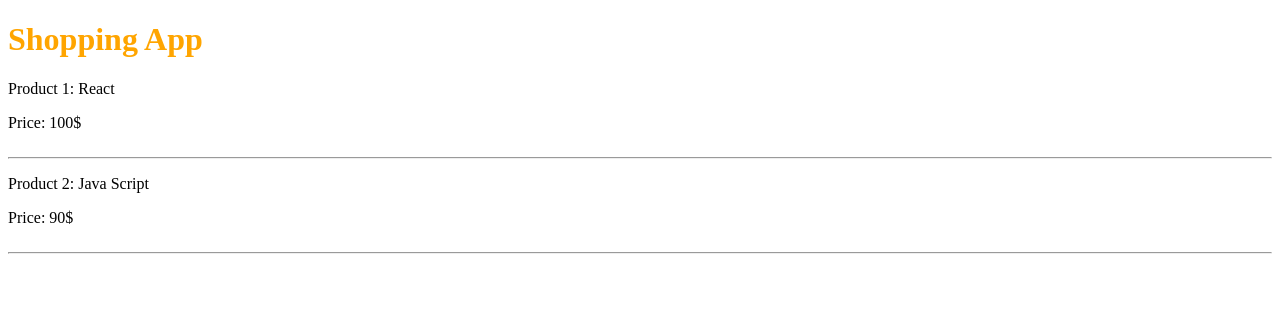
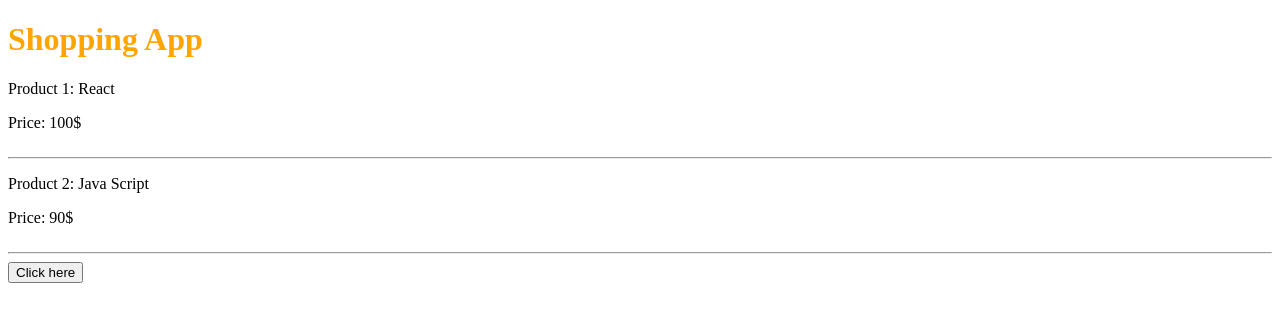
Before and after one commit to sabasaber/React-course, a React (Create React App) app: page / in a window 1280 px wide. Shown: the top 322 px of the page. Built offline with nearby package versions, Linux system fonts and the light colour scheme.

Commit message:
clickHandler function created and used in onClick event

```diff
--- a/src/App.js
+++ b/src/App.js
@@ -10,6 +10,15 @@
         ],
     }
 
+    clickHandler=()=>{
+        this.setState({
+            Products:[
+                {num:"1", title:"React" , price:"100$"},
+                {num:"2", title:"Java Script" , price:"10$"},
+            ],
+        });
+    }
+
     render(){
         return (
             <div>
@@ -17,6 +26,7 @@
               {this.state.Products.map((product)=>{
                   return <Product num={product.num} name={product.title} price={product.price} />;
                 })}
+                <button onClick={this.clickHandler}>Click here</button>
             </div>
 
         );
```
